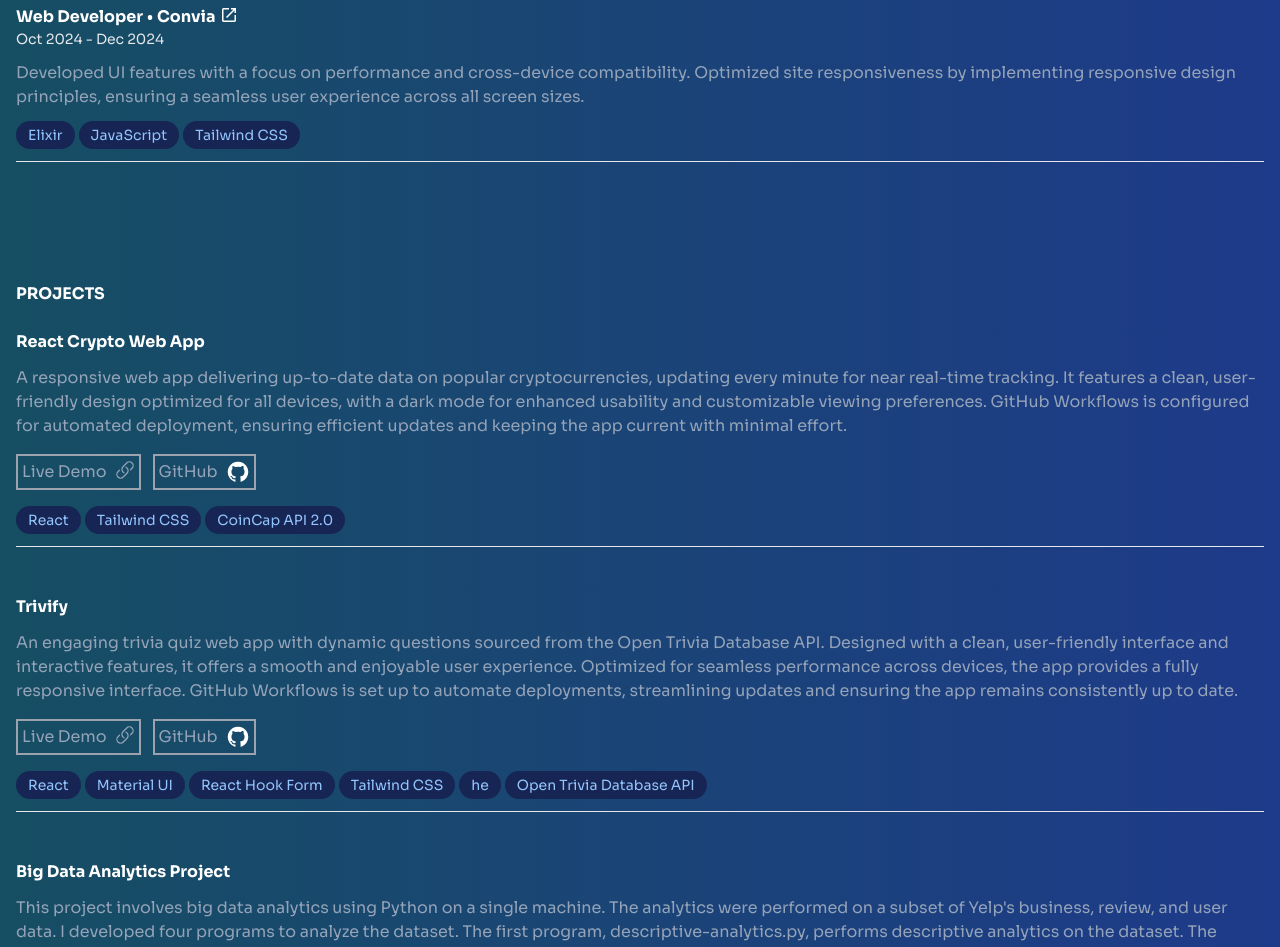
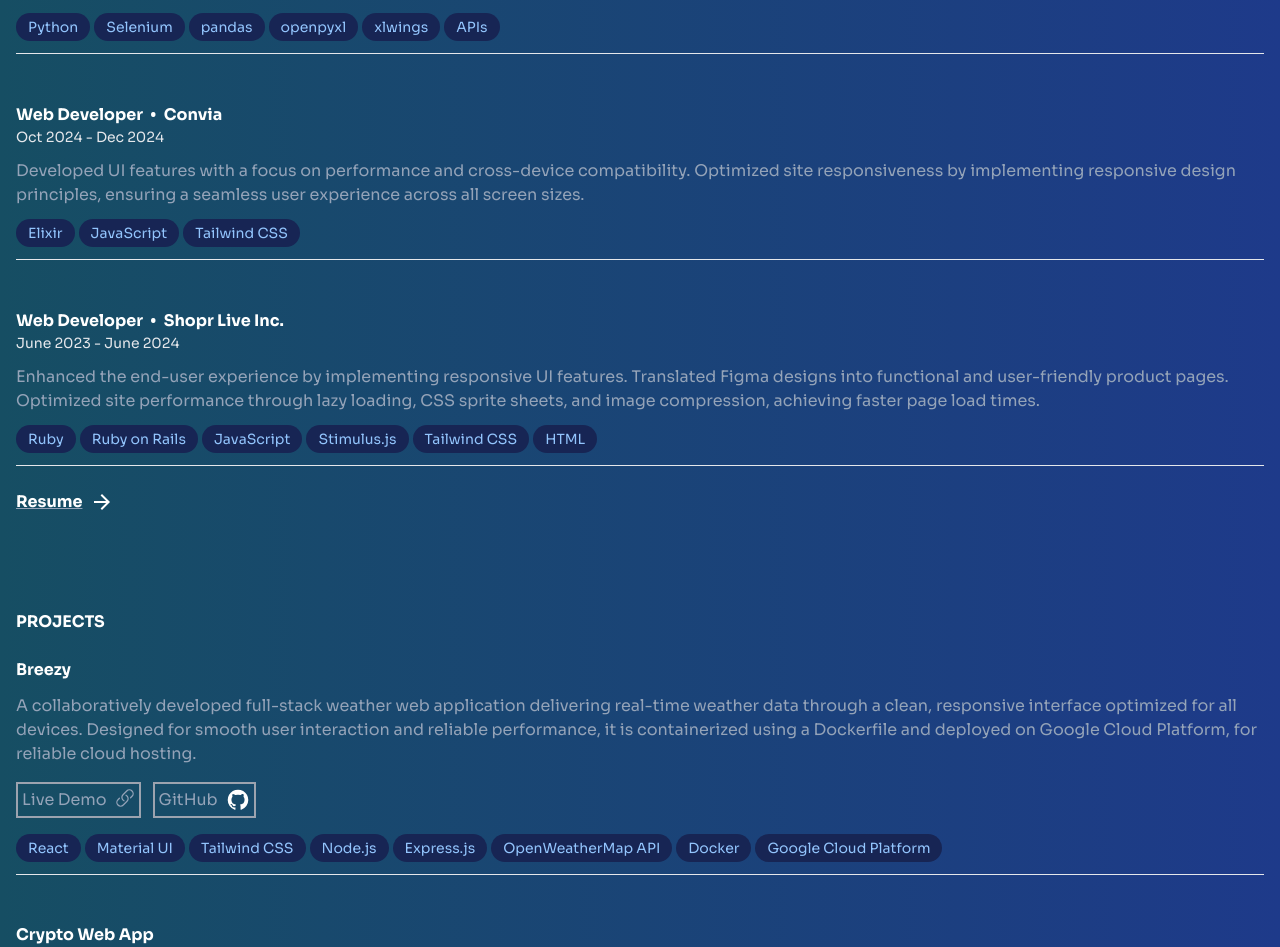
Before and after one commit to haoyiwu-1/haoyiwu-1.github.io, a React (Vite) app: page / in a window 1280 px wide. Shown: the part 684-1631 px from the top of the page. Built offline with nearby package versions, Linux system fonts and the light colour scheme; a web font is replaced by a local one.

Commit message:
Add new project, update employment history, project descriptions, tech stacks, about me section, and include updated resume

```diff
--- a/src/App.jsx
+++ b/src/App.jsx
@@ -6,7 +6,8 @@
 
 function App() {
   const projectsList = [
-    "React Crypto Web App",
+    "Breezy",
+    "Crypto Web App",
     "Trivify",
     "Big Data Analytics Project",
     "Data Mining Project",
--- a/src/data/projects.json
+++ b/src/data/projects.json
@@ -1,6 +1,30 @@
 [
   {
-    "title": "React Crypto Web App",
+    "title": "Breezy",
+    "description": "A collaboratively developed full-stack weather web application delivering real-time weather data through a clean, responsive interface optimized for all devices. Designed for smooth user interaction and reliable performance, it is containerized using a Dockerfile and deployed on Google Cloud Platform, for reliable cloud hosting.",
+    "links": [
+      {
+        "source": "https://breezy-app.ca/",
+        "text": "Live Demo"
+      },
+      {
+        "source": "https://github.com/Ezimy/Breezy",
+        "text": "GitHub"
+      }
+    ],
+    "tech": [
+      "React",
+      "Material UI",
+      "Tailwind CSS",
+      "Node.js",
+      "Express.js",
+      "OpenWeatherMap API",
+      "Docker",
+      "Google Cloud Platform"
+    ]
+  },
+  {
+    "title": "Crypto Web App",
     "description": "A responsive web app delivering up-to-date data on popular cryptocurrencies, updating every minute for near real-time tracking. It features a clean, user-friendly design optimized for all devices, with a dark mode for enhanced usability and customizable viewing preferences. GitHub Workflows is configured for automated deployment, ensuring efficient updates and keeping the app current with minimal effort.",
     "links": [
       {
@@ -12,7 +36,7 @@
         "text": "GitHub"
       }
     ],
-    "tech": ["React", "Tailwind CSS", "CoinCap API 2.0"]
+    "tech": ["React", "Tailwind CSS", "CoinCap API 2.0", "GitHub Workflows"]
   },
   {
     "title": "Trivify",
@@ -30,10 +54,11 @@
     "tech": [
       "React",
       "Material UI",
+      "Tailwind CSS",
       "React Hook Form",
-      "Tailwind CSS",
       "he",
-      "Open Trivia Database API"
+      "Open Trivia Database API",
+      "GitHub Workflows"
     ]
   },
   {
@@ -49,7 +74,7 @@
         "text": "Kaggle Dataset"
       }
     ],
-    "tech": ["Pandas", "networkx", "Matplotlib", "Python"]
+    "tech": ["Python", "Pandas", "networkx", "Matplotlib"]
   },
   {
     "title": "Data Mining Project",
@@ -60,7 +85,7 @@
         "text": "Live Demo"
       }
     ],
-    "tech": ["Pandas", "Scikit-learn", "Matplotlib", "Python"]
+    "tech": ["Python", "Pandas", "Scikit-learn", "Matplotlib"]
   },
   {
     "title": "SmartShoppers",
@@ -79,11 +104,11 @@
         "text": "GitHub"
       }
     ],
-    "tech": ["Java Swing", "Java", "JUnit"]
+    "tech": ["Java", "Java Swing", "JUnit"]
   },
   {
     "title": "Tic-Tac-Toe",
-    "description": "Tic-Tac-Toe for two players on the same computer. The first player is 'X' and the second player is 'O'. The game automatically restarts 5 seconds after it ends, or players can manually reset/restart it using the 'Restart/Reset' button.",
+    "description": "Tic-Tac-Toe for two players on the same computer. The first player is 'X' and the second player is 'O'. The game automatically restarts 5 seconds after it ends, or players can manually reset/restart it using the 'Restart/Reset' button. Deployed using GitHub Workflows, allowing the app to stay live and updated with minimal manual effort.",
     "links": [
       {
         "source": "https://haoyiwu-1.github.io/Tic-Tac-Toe/",
@@ -94,11 +119,11 @@
         "text": "GitHub"
       }
     ],
-    "tech": ["HTML", "CSS", "Bootstrap 5", "JavaScript"]
+    "tech": ["HTML", "CSS", "JavaScript", "Bootstrap 5", "GitHub Workflows"]
   },
   {
     "title": "Basic GPA Calculator",
-    "description": "This is a simple GPA calculator I created during university to calculate my GPA. My university used a 9.0-point scale, but I also included the more commonly used 4.0 scale for broader applicability. I updated the calculator to make it more visually appealing and mobile-friendly, enhancing its usability across devices.",
+    "description": "This is a simple GPA calculator I created during university to calculate my GPA. My university used a 9.0-point scale, but I also included the more commonly used 4.0 scale for broader applicability. I updated the calculator to make it more visually appealing and mobile-friendly, enhancing its usability across devices. The app is maintained via GitHub Workflows, ensuring reliable access and automatic updates.",
     "links": [
       {
         "source": "https://haoyiwu-1.github.io/GPACalculator/",
@@ -109,11 +134,11 @@
         "text": "GitHub"
       }
     ],
-    "tech": ["HTML", "CSS", "Bootstrap 5", "JavaScript"]
+    "tech": ["HTML", "CSS", "JavaScript", "Bootstrap 5", "GitHub Workflows"]
   },
   {
     "title": "Rock-Paper-Scissors",
-    "description": "Rock-Paper-Scissors where player competes against the computer, which makes random choices with no underlying logic/intelligence. The game is played in a best-of-5 format (first to three wins), with the round history displayed. After the game ends, it automatically restarts  after 15 seconds, or players can manually reset/restart it using the 'Restart/Reset' button.",
+    "description": "Rock-Paper-Scissors where player competes against the computer, which makes random choices with no underlying logic/intelligence. The game is played in a best-of-5 format (first to three wins), with the round history displayed. After the game ends, it automatically restarts  after 15 seconds, or players can manually reset/restart it using the 'Restart/Reset' button. Hosted through GitHub Workflows, keeping the project live and up to date seamlessly.",
     "links": [
       {
         "source": "https://haoyiwu-1.github.io/Rock-Paper-Scissors/",
@@ -124,6 +149,6 @@
         "text": "GitHub"
       }
     ],
-    "tech": ["HTML", "CSS", "Bootstrap 5", "JavaScript"]
+    "tech": ["HTML", "CSS", "JavaScript", "Bootstrap 5", "GitHub Workflows"]
   }
 ]
--- a/src/pages/Home.jsx
+++ b/src/pages/Home.jsx
@@ -25,11 +25,13 @@
               </p>
               <p>
                 In the past, I've contributed to two startups where I helped
-                develop web applications integrated with AI technologies.
+                develop web applications integrated with AI technologies. I am
+                currently working at Englobe where my primary focus is general
+                automation.
               </p>
               <p>
                 Outside of work, I'm often at the gym setting new personal
-                records or spending quality time with my cat.
+                records, playing chess, or spending quality time with my cat.
               </p>
             </div>
           </div>
@@ -39,11 +41,45 @@
               id="exp-1"
               title={
                 <>
+                  Automation Developer{" "}
+                  <span className="font-sans mx-1">&#x2022;</span> Englobe
+                </>
+              }
+              description="
+              At Englobe, I focus on improving operational reliability and team efficiency through automation. I developed systems to monitor field units across two offices and alert relevant teams of potential data issues, significantly reducing data loss. I also built an air quality notification system for a client that generated $12,000 in profit. Additionally, I created tools to automate the production of various reports and designed user-friendly guides, enabling non-technical team members to leverage these solutions independently. Overall, my work has enhanced workflows, improved data accuracy, and increased operational oversight.
+              "
+              tech={[
+                "Python",
+                "Selenium",
+                "pandas",
+                "openpyxl",
+                "xlwings",
+                "APIs",
+              ]}
+              timePeriod={"March 2025 - Present"}
+            />
+            <SectionDesc
+              id="exp-1"
+              title={
+                <>
+                  Web Developer <span className="font-sans mx-1">&#x2022;</span>{" "}
+                  Convia
+                </>
+              }
+              description="
+              Developed UI features with a focus on performance and cross-device compatibility. Optimized site responsiveness by implementing responsive design principles, ensuring a seamless user experience across all screen sizes.
+              "
+              tech={["Elixir", "JavaScript", "Tailwind CSS"]}
+              timePeriod={"Oct 2024 - Dec 2024"}
+            />
+            <SectionDesc
+              id="exp-2"
+              title={
+                <>
                   Web Developer <span className="font-sans mx-1">&#x2022;</span>{" "}
                   Shopr Live Inc.
                 </>
               }
-              titleLink="https://askshopr.com/"
               description="
               Enhanced the end-user experience by implementing responsive UI features. Translated Figma designs into functional and user-friendly product pages. Optimized site performance through lazy loading, CSS sprite sheets, and image compression, achieving faster page load times.
               "
@@ -57,25 +93,11 @@
               ]}
               timePeriod={"June 2023 - June 2024"}
             />
-            <SectionDesc
-              id="exp-2"
-              title={
-                <>
-                  Web Developer <span className="font-sans mx-1">&#x2022;</span>{" "}
-                  Convia
-                </>
-              }
-              titleLink="https://convia.io/"
-              description="
-              Developed UI features with a focus on performance and cross-device compatibility. Optimized site responsiveness by implementing responsive design principles, ensuring a seamless user experience across all screen sizes.
-              "
-              tech={["Elixir", "JavaScript", "Tailwind CSS"]}
-              timePeriod={"Oct 2024 - Dec 2024"}
-            />
             <a
-              className="flex-row space-x-2 font-bold underline max-w-max hidden"
+              className="flex flex-row items-center space-x-2 font-bold underline max-w-max"
               href="resources/Resume_-_WenHao_Wu.pdf"
               target="_blank"
+              rel="noopener noreferrer"
             >
               <h1 className="text-hover">Resume</h1>
               <svg
```
Also changed, not shown: 1 other file (tests, documents, lock files or other folders).
